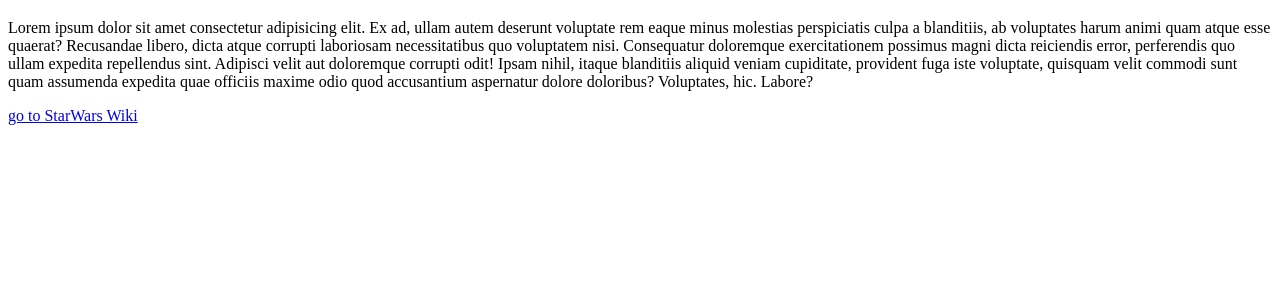
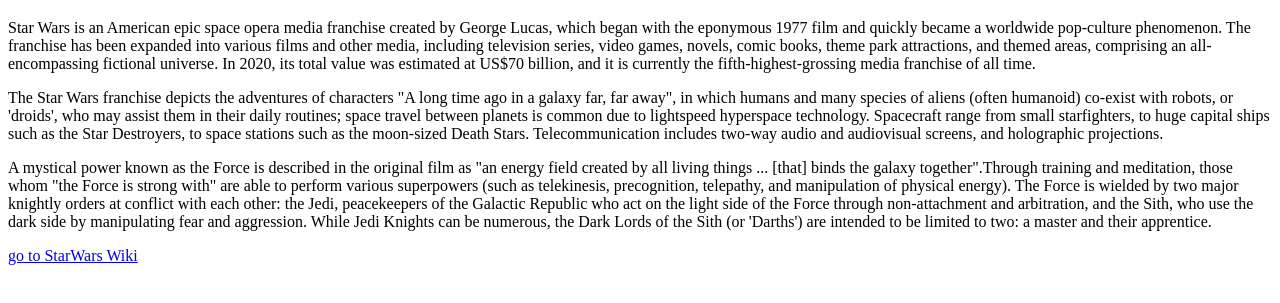
Before and after one commit to OrellanaLuis/tribute-page, a plain HTML site: page index.html in a window 1280 px wide. Shown: the part 61-364 px from the top of the page. Drawn offline with Linux system fonts and the light colour scheme.

Commit message:
Corrected link and text

```diff
--- a/index.html
+++ b/index.html
@@ -7,9 +7,9 @@
 </head>
 <body>
    <h1>Star Wars Tribute page</h1>
-   <p>Lorem ipsum dolor sit amet consectetur adipisicing elit. Ex ad, ullam autem deserunt voluptate rem eaque minus molestias perspiciatis culpa a blanditiis, ab voluptates harum animi quam atque esse quaerat?
-   Recusandae libero, dicta atque corrupti laboriosam necessitatibus quo voluptatem nisi. Consequatur doloremque exercitationem possimus magni dicta reiciendis error, perferendis quo ullam expedita repellendus sint. Adipisci velit aut doloremque corrupti odit!
-   Ipsam nihil, itaque blanditiis aliquid veniam cupiditate, provident fuga iste voluptate, quisquam velit commodi sunt quam assumenda expedita quae officiis maxime odio quod accusantium aspernatur dolore doloribus? Voluptates, hic. Labore?</p>
-   <a href="#">go to StarWars Wiki</a>
+   <p>Star Wars is an American epic space opera media franchise created by George Lucas, which began with the eponymous 1977 film and quickly became a worldwide pop-culture phenomenon. The franchise has been expanded into various films and other media, including television series, video games, novels, comic books, theme park attractions, and themed areas, comprising an all-encompassing fictional universe. In 2020, its total value was estimated at US$70 billion, and it is currently the fifth-highest-grossing media franchise of all time.</p>
+   <p>The Star Wars franchise depicts the adventures of characters "A long time ago in a galaxy far, far away", in which humans and many species of aliens (often humanoid) co-exist with robots, or 'droids', who may assist them in their daily routines; space travel between planets is common due to lightspeed hyperspace technology. Spacecraft range from small starfighters, to huge capital ships such as the Star Destroyers, to space stations such as the moon-sized Death Stars. Telecommunication includes two-way audio and audiovisual screens, and holographic projections.</p>
+   <p>A mystical power known as the Force is described in the original film as "an energy field created by all living things ... [that] binds the galaxy together".Through training and meditation, those whom "the Force is strong with" are able to perform various superpowers (such as telekinesis, precognition, telepathy, and manipulation of physical energy). The Force is wielded by two major knightly orders at conflict with each other: the Jedi, peacekeepers of the Galactic Republic who act on the light side of the Force through non-attachment and arbitration, and the Sith, who use the dark side by manipulating fear and aggression. While Jedi Knights can be numerous, the Dark Lords of the Sith (or 'Darths') are intended to be limited to two: a master and their apprentice.</p>
+   <a href="https://en.wikipedia.org/wiki/Star_Wars">go to StarWars Wiki</a>
 </body>
 </html>
```
